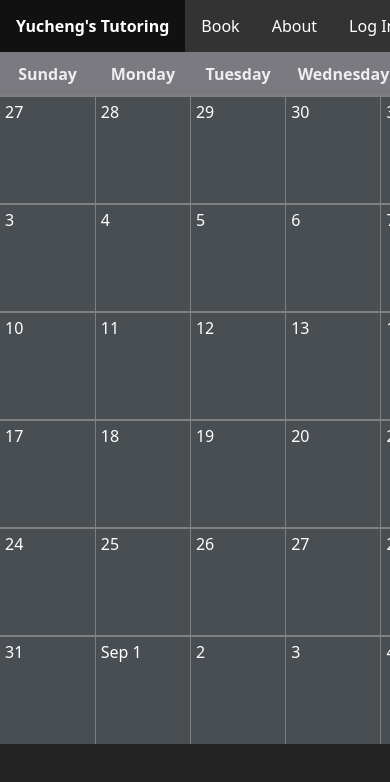
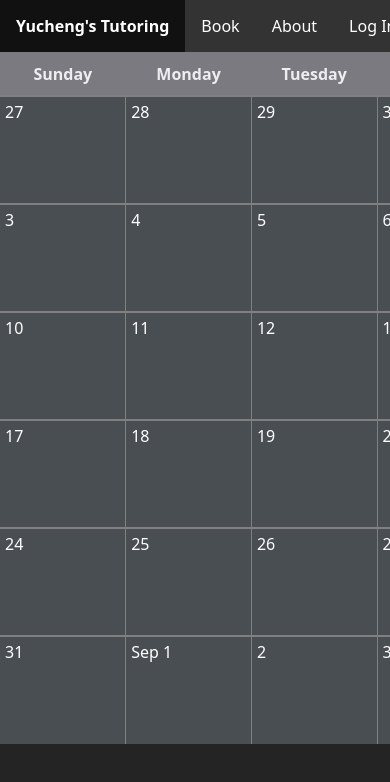
Before and after one commit to BlakeDiaz/tutoring_website, a React (Vite) app in the folder frontend/: page /book in a window 390 px wide. Shown: the top 782 px of the page. Built offline with nearby package versions, Linux system fonts and the light colour scheme.

Commit message:
Made Calendar scroll correctly on small screens

```diff
--- a/frontend/src/Calendar.css
+++ b/frontend/src/Calendar.css
@@ -3,6 +3,7 @@ table.calendar {
     background-color: rgb(73, 78, 83);
     border: none;
     border-collapse: collapse;
+    min-width: 880px;
     width: 100%;
     table-layout: fixed;
 }
@@ -58,7 +59,7 @@ table.calendar > tbody > tr > td > a:hover {
 
 .calendar-layout {
     display: flex;
-    min-width: 1000px;
+    min-width: 1320px;
     flex-wrap: nowrap;
     gap: 1rem;
     justify-content: flex-start;
@@ -67,13 +68,11 @@ table.calendar > tbody > tr > td > a:hover {
 .calendar-pane {
     flex-grow: 0;
     flex-shrink: 0;
-    flex-basis: 66.666%;
-    min-width: 0;
+    flex-basis: max(66.666%, 880px);
 }
 
 .appointment-list-pane {
     flex-grow: 0;
     flex-shrink: 0;
-    flex-basis: 33.333%;
-    min-width: 0;
+    flex-basis: max(33.333%, 440px);
 }
```
